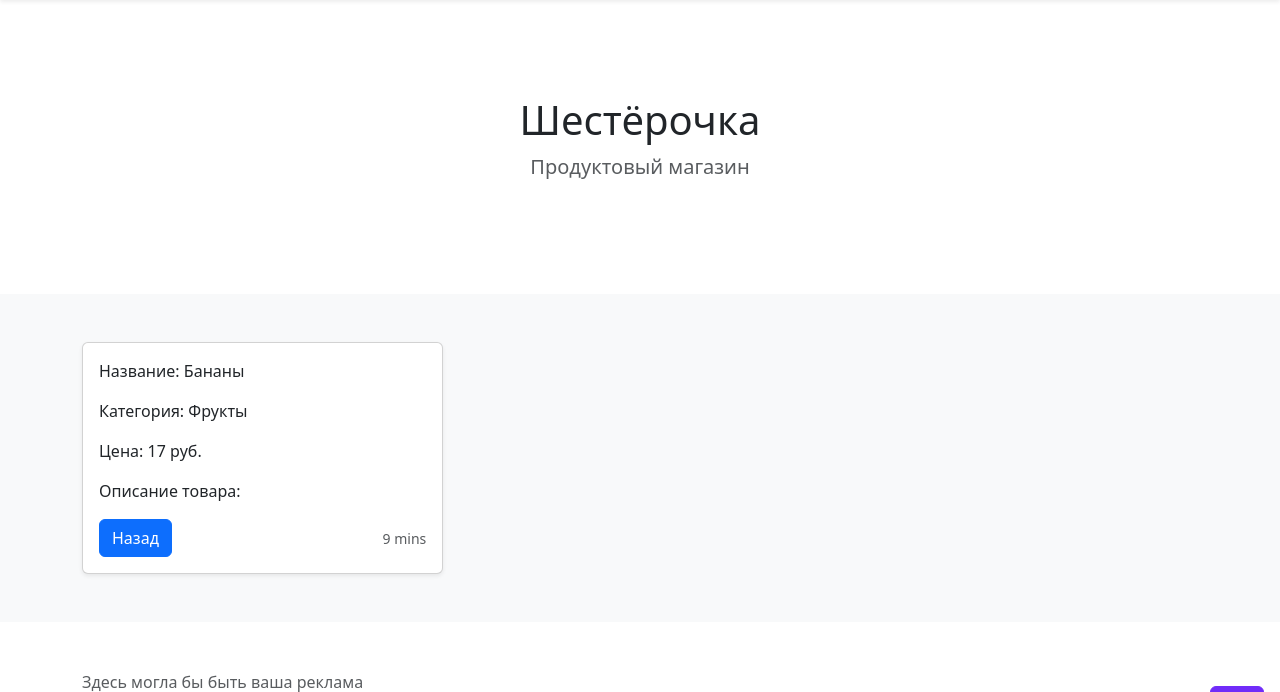
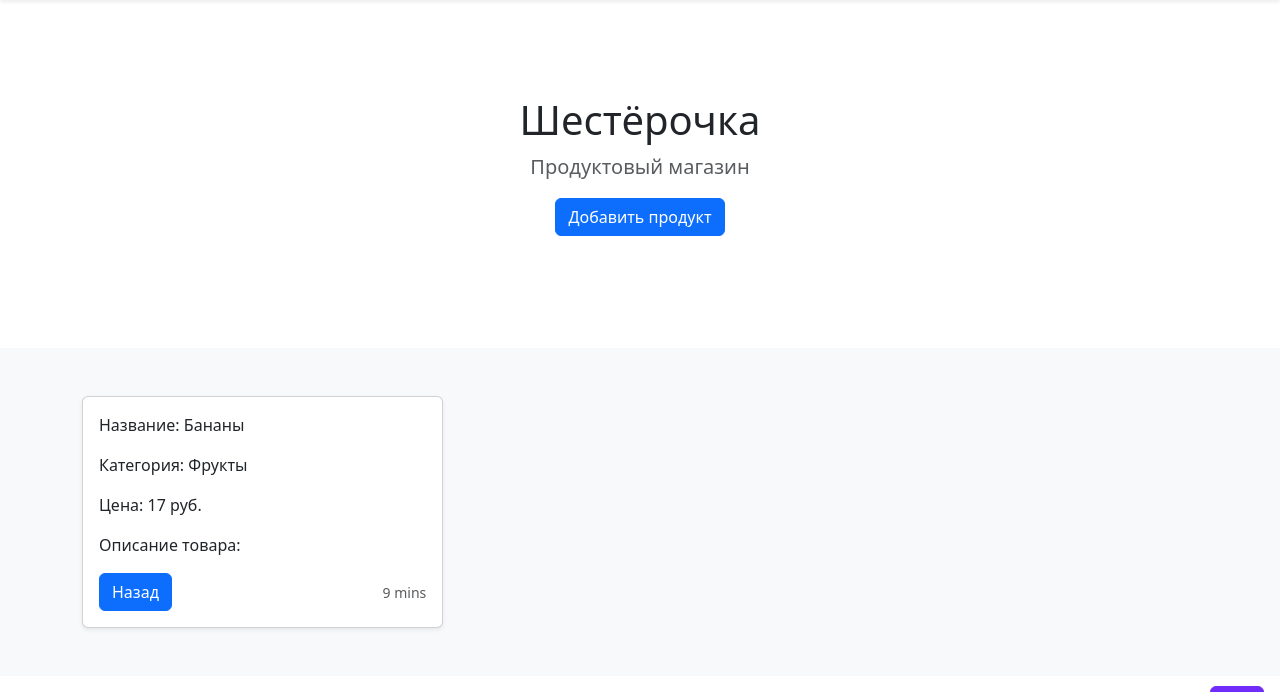
Before and after one commit to HepoH4uk/DjangoProject, a Django app: page /products/3 in a window 1280 px wide. Shown: the part 56-748 px from the top of the page. Run offline with Django 5.2, Linux system fonts and the light colour scheme; data comes from the database, SQL or seed files in the repository; some libraries are stand-ins or nearby versions.

Commit message:
update base.html

```diff
--- a/catalog/templates/base.html
+++ b/catalog/templates/base.html
@@ -163,7 +163,9 @@
       <div class="col-lg-6 col-md-8 mx-auto">
         <h1 class="fw-light">Шестёрочка</h1>
         <p class="lead text-body-secondary">Продуктовый магазин</p>
-
+        <p>
+        <a  class="btn btn-primary" href="{% url 'products:products_create' %}">Добавить продукт</a>
+        </p>
       </div>
     </div>
   </section>
```
